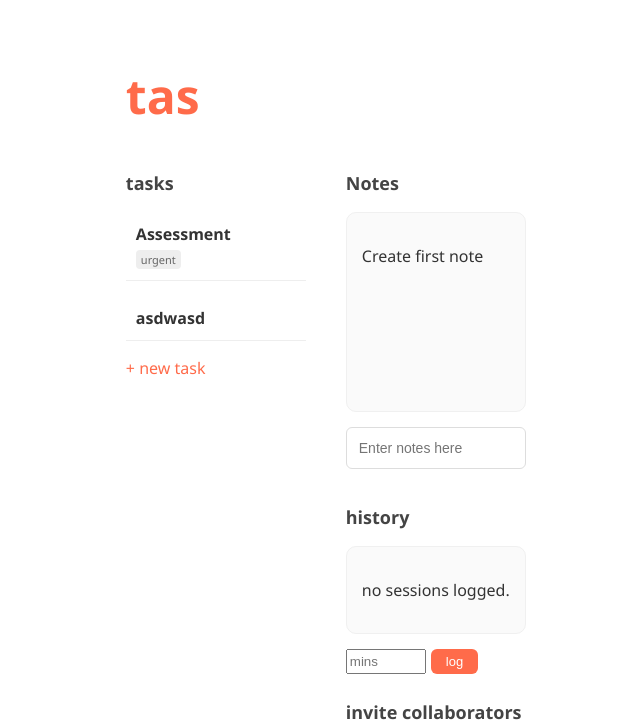
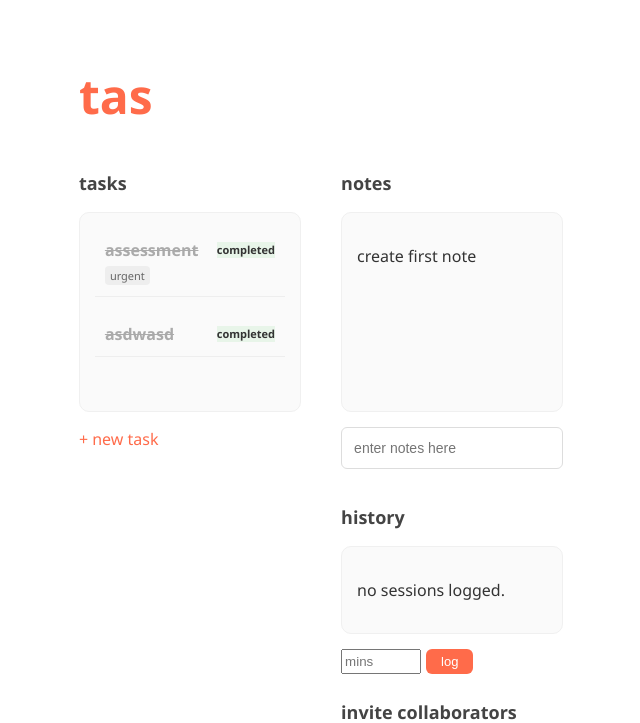
Before and after one commit to NikhilFonseka/studyplanner, a Flask app: page /subject/1 in a window 1280 px wide. Shown: the top 723 px of the page, without its empty margins (292-932 px from the left). Run offline with Flask 3, Linux system fonts and the light colour scheme; a user stored in the database is signed in.

Commit message:
weighted priorirty + fixed task status

```diff
--- a/app.py
+++ b/app.py
@@ -20,10 +20,9 @@ app.config['SQLALCHEMY_TRACK_MODIFICATIONS'] = False
 app.secret_key = 'readingthiskeys'
 db = SQLAlchemy(app)
 
-# --- Logic Helpers ---
 
 def get_nzt_now():
-    # Force the +13 hour offset for New Zealand Daylight Time
+    # UCT+13 for New Zealand Daylight Time
     nz_offset = timezone(timedelta(hours=13))
     return datetime.now(nz_offset)
 
@@ -128,7 +127,7 @@ class SubjectMember(db.Model):
     user = db.relationship('User', backref='subject_memberships')
     subject = db.relationship('Subject', backref='members')
 
-# --- Routes ---
+# Routes
 
 @app.route('/')
 def index():
@@ -173,13 +172,27 @@ def logout():
 def dashboard():
     user_id = session['user_id']
     user = db.session.get(User, user_id)
-    # Get subjects I own + subjects I've been invited to/accepted
+
     owned_subs = Subject.query.filter_by(user_id=user_id).all()
-    others_memberships = SubjectMember.query.filter(SubjectMember.user_id == user_id, SubjectMember.status == 'accepted').all()
+
+    others_memberships = SubjectMember.query.filter(
+        SubjectMember.user_id == user_id,
+        SubjectMember.status == 'accepted'
+    ).all()
     shared_subs = [m.subject for m in others_memberships if m.subject.user_id != user_id]
+    all_subjects = owned_subs + shared_subs
     pending_invites = SubjectMember.query.filter_by(user_id=user_id, status='pending').all()
-
-    return render_template('home.html', username=user.username, subjects=owned_subs + shared_subs, invites=pending_invites)
+    subject_data = []
+    for s in all_subjects:
+        active_count = Task.query.filter_by(subject_id=s.subject_id).filter(Task.status_id != 2).count()
+        subject_data.append({
+            'info': s,
+            'active_tasks': active_count
+        })
+    return render_template('home.html',
+                           username=user.username,
+                           subjects=subject_data,
+                           invites=pending_invites)
 
 @app.route('/add_subject', methods=['GET', 'POST'])
 @login_required
@@ -215,8 +228,9 @@ def add_task():
     # Only let users add tasks to subjects they actually belong to
     memberships = SubjectMember.query.filter_by(user_id=user_id, status='accepted').all()
     user_subjects = [m.subject for m in memberships]
+
     available_tags = Tag.query.all()
-
+    available_priorities = Priority.query.order_by(Priority.weight.asc()).all()
     if request.method == 'POST':
         due_date = parse_date(request.form.get('due_date_str'))
         new_task = Task(
@@ -224,7 +238,9 @@ def add_task():
             description=request.form.get('description'),
             due_date=due_date,
             subject_id=request.form.get('subject_id'),
-            user_id=user_id
+            user_id=user_id,
+            priority_id=request.form.get('priority_id')
+
         )
         # Link multiple tags from the checkbox list
         for t_id in request.form.getlist('tag_ids'):
@@ -233,7 +249,9 @@ def add_task():
         db.session.add(new_task)
         db.session.commit()
         return redirect(url_for('view_subject', subject_id=new_task.subject_id))
-    return render_template('addtask.html', subjects=user_subjects, tags=available_tags)
+    return render_template('addtask.html', subjects=user_subjects,
+                           tags=available_tags,
+                           priorities=available_priorities)
 
 @app.route('/subject/<int:subject_id>')
 @login_required
@@ -247,8 +265,10 @@ def view_subject(subject_id):
         flash("Access denied.")
         return redirect(url_for('dashboard'))
 
+    sorted_tasks = Task.query.join(Priority).filter(Task.subject_id == subject_id).order_by(Task.status_id.asc(), Priority.weight.asc()).all()
+
     messages = Message.query.filter_by(subject_id=subject_id).order_by(Message.timestamp.asc()).all()
-    return render_template('viewsubject.html', subject=subject, messages=messages)
+    return render_template('viewsubject.html', subject=subject,tasks=sorted_tasks, messages=messages)
 
 @app.route('/log_session/<int:subject_id>', methods=['POST'])
 @login_required
@@ -308,18 +328,36 @@ def delete_subject(subject_id):
     db.session.commit()
     flash(f"Subject '{subject.name}' deleted.")
     return redirect(url_for('dashboard'))
+@app.route('/complete_task/<int:task_id>')
+@login_required
+def complete_task(task_id):
+    task = db.session.get(Task, task_id) or abort(404)
 
+    if task.user_id != session['user_id']:
+        flash("Permission denied.")
+        return redirect(url_for('dashboard'))
+
+    task.status_id = 2
+    db.session.commit()
+
+    return redirect(url_for('view_subject', subject_id=task.subject_id))
 # DB setup
 
 def lookup_data():
-    # Populate the fixed options if the DB is empty
+    # adds options if the DB is empty eg fresh reset
     if not Tag.query.first():
         db.session.add_all([Tag(name='urgent'), Tag(name='exam'), Tag(name='general')])
     if not Priority.query.first():
-        db.session.add_all([Priority(level='urgent', weight=1), Priority(level='normal', weight=2), Priority(level='low', weight=3)])
+        db.session.add_all([Priority(level='high', weight=1), Priority(level='normal', weight=2), Priority(level='low', weight=3)])
     if not Color.query.first():
         db.session.add_all([Color(name='blue', hex_code='#007BFF'), Color(name='orange', hex_code='#FF6B4A'), Color(name='green', hex_code='#28A745')])
+    if not Status.query.first():
+        db.session.add_all([
+            Status(id=1, label='pending'),
+            Status(id=2, label='completed')
+        ])
     db.session.commit()
+
 
 def resetdb():
     """Wipes the database and recreates the structure.
--- a/static/style.css
+++ b/static/style.css
@@ -59,7 +59,19 @@ body {
     display: flex;
     flex-direction: column;
 }
+.space_between {
+    justify-content: space-between;
+}
 
+.align_center {
+    align-items: center;
+}
+
+/* Ensure the task header looks right */
+.task_header {
+    display: flex;
+    gap: 0.5rem; /* rem units for spacing */
+}
 .input_field {
     width: 100%;
     padding: 0.75rem;
@@ -137,6 +149,36 @@ body {
     gap: 1.25rem;
     align-items: center;
 }
+.status_badge {
+    font-size: 0.688rem;
+    background: #e8f5e9;
+    font-weight: 600;
+}
+
+.priority_badge {
+    font-size: 0.688rem;
+    padding: 0.125rem 0.5rem;
+    border-radius: 0.25rem;
+    background: #fff5f2;
+    color: #ff6b4a;
+    border: 0.063rem solid #ffeadb;
+}
+
+
+.btn_complete {
+    background: #f0f0f0;
+    border: 0.063rem solid #ddd;
+    color: #666;
+    padding: 0.125rem 0.5rem;
+    font-size: 0.688rem;
+    display: inline-block;
+}
+
+.task_completed .task_title {
+    text-decoration: line-through;
+    color: #aaa;
+}
+
 
 .back_link { text-decoration: none; color: #666; font-size: 0.875rem; }
 .delete_link { color: #ff4a4a; text-decoration: none; font-size: 0.875rem; margin-left: 1.25rem; }
--- a/templates/addsubject.html
+++ b/templates/addsubject.html
@@ -10,7 +10,7 @@
 
         <label class="field_label">theme color</label>
         <select name="color_id" class="input_field" required>
-            <option value="" disabled selected>select color...</option>
+            <option value="" disabled selected>select color</option>
             {% for color in colors %}
                 <option value="{{ color.id }}">{{ color.name }}</option>
             {% endfor %}
--- a/templates/viewsubject.html
+++ b/templates/viewsubject.html
@@ -1,41 +1,60 @@
 {% extends "base.html" %}
 
 {% block content %}
-    <h1 class="brand_title">{{ subject.name }}</h1>
+    <h1 class="brand_title">{{ subject.name|lower }}</h1>
 
     <div class="view_container">
         <div class="column_section">
             <h3 class="section_subtitle">tasks</h3>
-            {% for task in subject.tasks %}
-                <div class="task_item">
-                    <span class="task_title">{{ task.title }}</span>
+
+            <div class="scroll_area feed_height">
+                {% for task in tasks %}
+                    <div class="task_item {% if task.status_id == 2 %}task_completed{% endif %}">
+                        <div class="flex_row space_between align_center">
+                            <span class="task_title">{{ task.title|lower }}</span>
+
+                            <div class="flex_row align_center">
+                                {% if task.priority %}
+                                    <span class="priority_badge">{{ task.priority.level|lower }}</span>
+                                {% endif %}
+
+                                {% if task.status_id != 2 %}
+                                    <a href="{{ url_for('complete_task', task_id=task.task_id) }}" class="btn_complete">done</a>
+                                {% else %}
+                                    <span class="status_badge">completed</span>
+                                {% endif %}
+                            </div>
+                        </div>
+
                         <div class="tags_container">
                             {% for t in task.tags %}
-                            <span class="tag_badge">{{ t.name }}</span>
+                                <span class="tag_badge">{{ t.name|lower }}</span>
                             {% endfor %}
                         </div>
                     </div>
                 {% else %}
                     <p class="history_text">no tasks yet.</p>
                 {% endfor %}
+            </div>
+
             <a href="{{ url_for('add_task') }}" class="secondary_link">+ new task</a>
         </div>
 
         <div class="column_section">
-            <h3 class="section_subtitle">Notes</h3>
+            <h3 class="section_subtitle">notes</h3>
             <div class="scroll_area feed_height">
                 {% for msg in messages %}
                     <div class="message_box">
-                        <strong class="accent_text">{{ msg.sender.username }}:</strong>
+                        <strong class="accent_text">{{ msg.sender.username|lower }}:</strong>
                         {{ msg.content }}
                     </div>
                 {% else %}
-                    <p class="history_text">Create first note</p>
+                    <p class="history_text">create first note</p>
                 {% endfor %}
             </div>
 
             <form action="{{ url_for('send_message', subject_id=subject.subject_id) }}" method="POST" class="bottom_margin_20">
-                <input type="text" name="content" placeholder="Enter notes here" class="input_field full_width" required>
+                <input type="text" name="content" placeholder="enter notes here" class="input_field full_width" required>
             </form>
 
             <h3 class="section_subtitle">history</h3>
@@ -65,7 +84,6 @@
     <div class="footer_actions">
         <a href="{{ url_for('dashboard') }}" class="back_link">back to menu</a>
 
-        {# Only show this to the person who actually created the subject #}
         {% if subject.user_id == session['user_id'] %}
             <a href="{{ url_for('delete_subject', subject_id=subject.subject_id) }}"
                class="delete_link"
```
Also changed, not shown: templates/addtask.html (+11 -0 lines), templates/home.html (+13 -12 lines), instance/database.db. Lines whose indentation alone changed are shown as unchanged.
